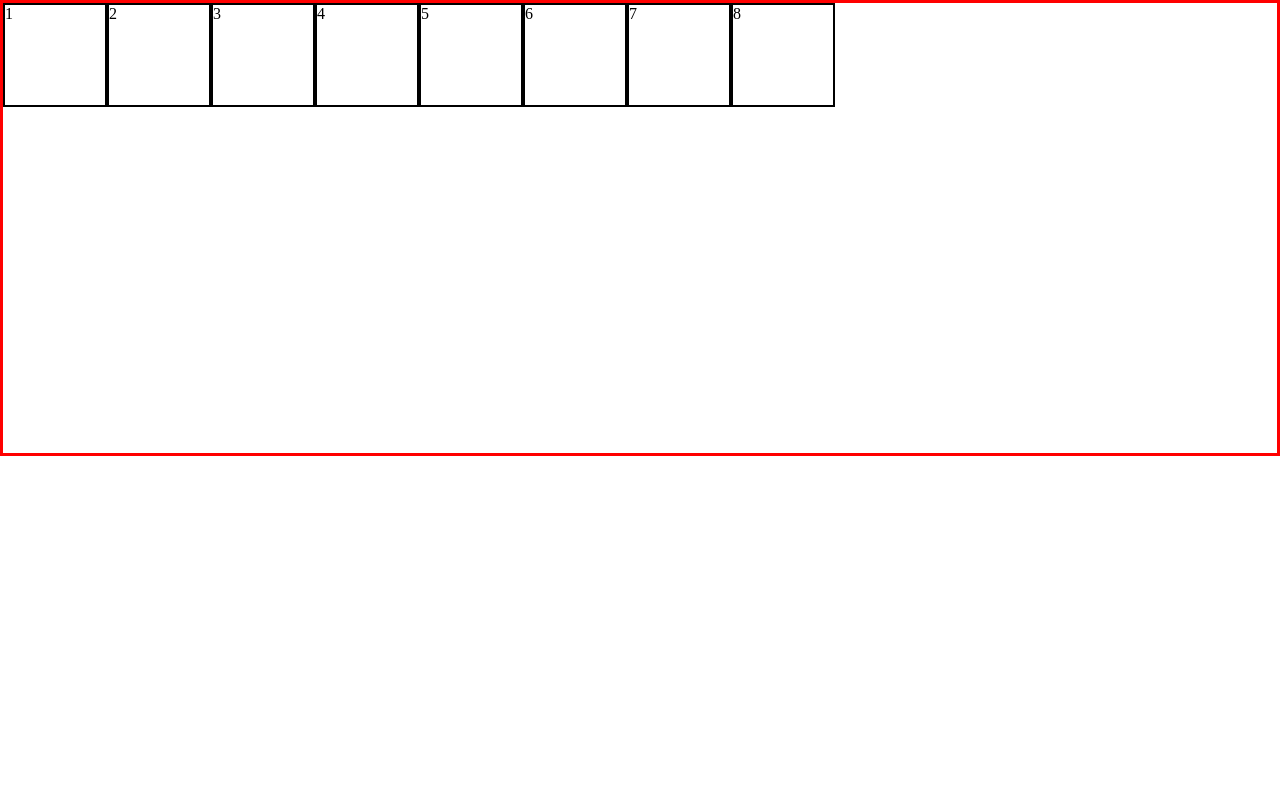
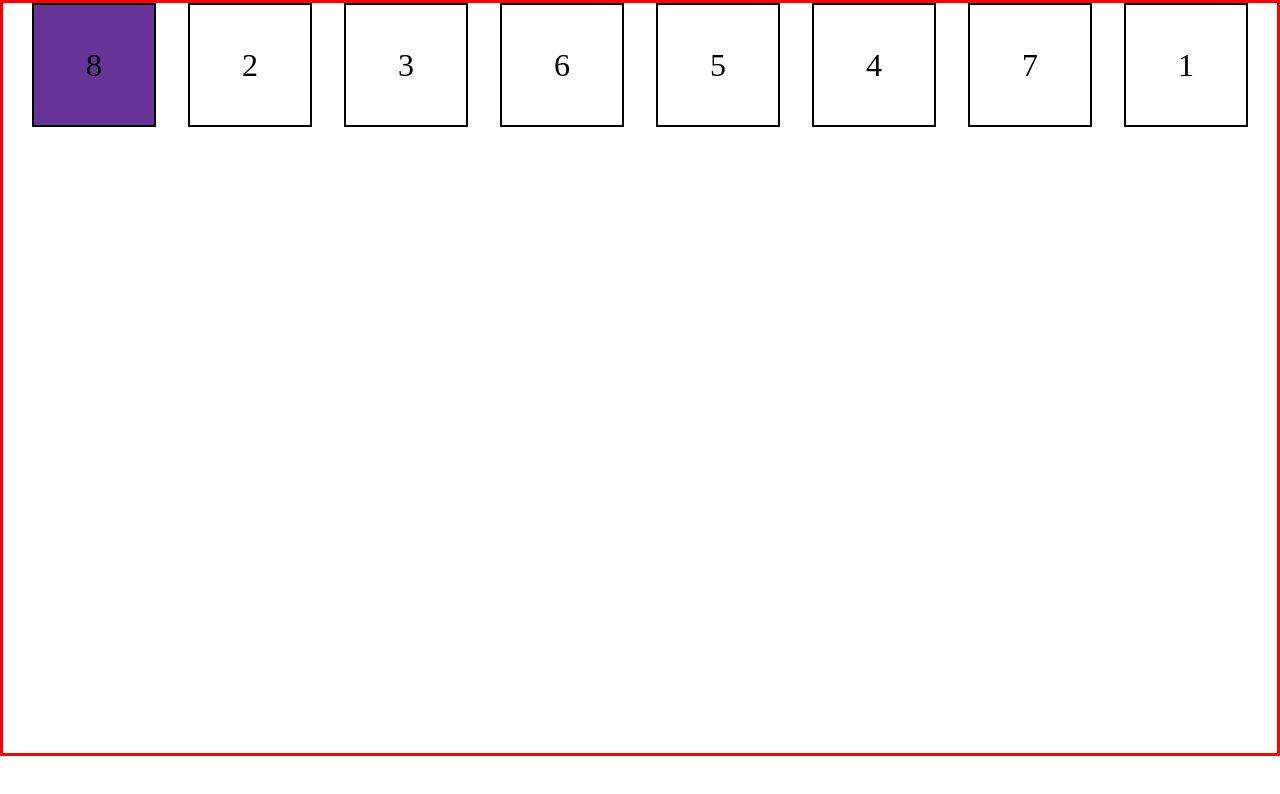
Before and after one commit to NITESHDHIMAL/baishakhuiux, a plain HTML site: page Day 17/flexbox.html in a window 1280 px wide. Drawn offline with Linux system fonts and the light colour scheme.

Commit message:
css flexbox advance

```diff
--- a/Day 17/flexbox.html
+++ b/Day 17/flexbox.html
@@ -12,12 +12,12 @@
             border: 3px solid red;
 
             display: flex;
-            height: 450px;
+            height: 750px;
 
             /* justify => row
             align => column  */
 
-            /* justify-content: center; */
+            justify-content: center;
             /* justify-content: end; */
             /* justify-content: start; */
             /* justify-content: space-around; */
@@ -28,41 +28,87 @@
             /* align-items: end; */
             /* align-items: start; */
 
-            /* flex-wrap: wrap; */
+            flex-wrap: wrap;
             /* flex-wrap: nowrap; */
             /* flex-wrap: wrap-reverse; */
 
-            /* gap: 2rem; */
+            gap: 2rem;
             /* row-gap: 2rem; */
             /* column-gap: 2rem; */
 
             /* align-content: center; */
             /* align-content: end; */
-            /* align-content: start; */
+            align-content: start;
             /* align-content: space-around; */
             /* align-content: space-between; */
-            align-content: space-evenly;
+            /* align-content: space-evenly; */
+
+            /* flex-direction: row; */
+            /* flex-direction: row-reverse; */
+            /* flex-direction: column; */
+            /* flex-direction: column-reverse; */
+
 
 
         }
         .child{
             border: 2px solid;
-            height: 100px;
-            width: 100px;
+            height: 120px;
+            width: 120px;
+            font-size: 2rem;
+            text-align: center;
+            align-content: center;
+        }
+
+        #child1 {
+            order: 8;
+            /* flex-grow: 1; */
+        }
+        #child2 {
+            order: 2;
+            /* flex-grow: 2;  */
+        }
+        #child3 {
+            order: 3;
+        }
+        #child4 {
+            order: 6;
+        }
+        #child5 {
+            order: 5;
+        }
+        #child6 {
+            order: 4;
+        }
+        #child7 {
+            order: 7;
+        }
+        #child8 {
+            order: 1;
+            background-color: rebeccapurple;
+            flex-shrink: 2;
+
+            /* align-self:center; */
+            /* align-self:end; */
+            align-self:start;
         }
 
     </style>
 </head>
 <body>
+
+    <!-- ctrl + d => select one by one same text  -->
+    <!-- ctrl + shift + l  -->
+
     <div class="parent">
-        <div class="child">1</div>
-        <div class="child">2</div>
-        <div class="child">3</div>
-        <div class="child">4</div>
-        <div class="child">5</div>
-        <div class="child">6</div>
-        <div class="child">7</div>
-        <div class="child">8</div>
+        <div class="child" id="child1">1</div>
+        <div class="child" id="child2">2</div>
+        <div class="child" id="child3">3</div>
+        <div class="child" id="child4">4</div>
+        <div class="child" id="child5">5</div>
+        <div class="child" id="child6">6</div>
+        <div class="child" id="child7">7</div>
+        <div class="child" id="child8">8</div>
     </div>
 </body>
 </html>
```
